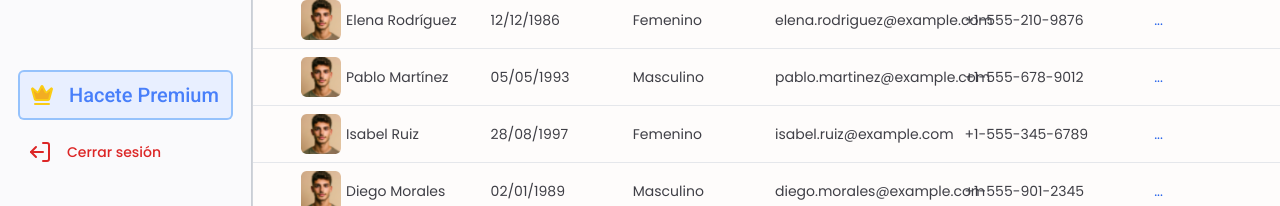
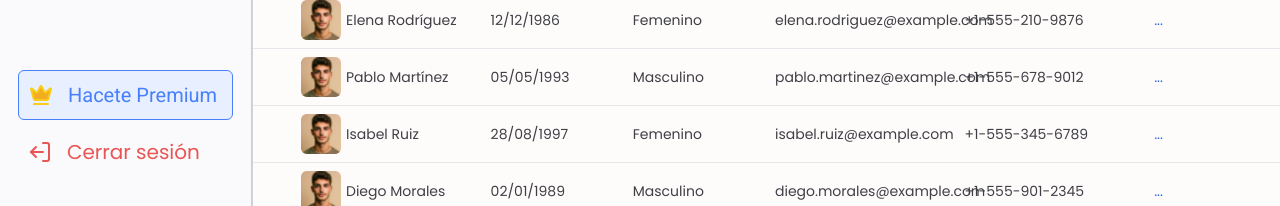
Before and after one commit to SEGIMED/front, a Next.js app: page /dashboard/patients in a window 1280 px wide. Shown: the part 594-800 px from the top of the page. Built offline with nearby package versions, Linux system fonts and the light colour scheme.

Commit message:
fix:color logout

```diff
--- a/components/app-sidebar.tsx
+++ b/components/app-sidebar.tsx
@@ -77,7 +77,7 @@ export function AppSidebar() {
       <div className="m-auto mb-8 w-[215px] space-y-[10px]">
         <Button
           variant="ghost"
-          className="-px-4 -py-2 h-[50px] w-full justify-start border-2 border-blue-400/60 bg-[#e8efff] font-Roboto text-xl text-[#487ffa] hover:bg-blue-100 hover:text-blue-700"
+          className="-px-4 -py-2 h-[50px] w-full justify-start border-[1px] border-[#487ffa] bg-[#e8efff] font-Roboto text-xl font-normal text-[#487ffa] hover:bg-blue-100 hover:text-blue-700"
         >
           <Crown
             fill="#f2ad23"
@@ -87,7 +87,7 @@ export function AppSidebar() {
         </Button>
         <Button
           variant="ghost"
-          className="-px-4 -py-2 h-11 w-full justify-start font-Poppins text-red-600 hover:bg-red-50 hover:text-red-700"
+          className="-px-4 -py-2 h-11 w-full justify-start font-Poppins text-xl font-normal text-[#e95454] hover:bg-red-50 hover:text-red-700"
         >
           <LogOut className="m-[10px] h-6 w-6 rotate-180" />
           <span className="ml-[5px]">Cerrar sesión</span>
```
